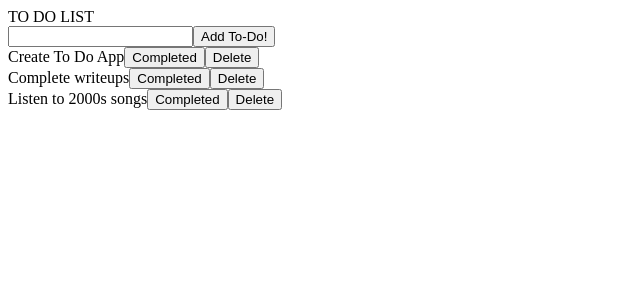
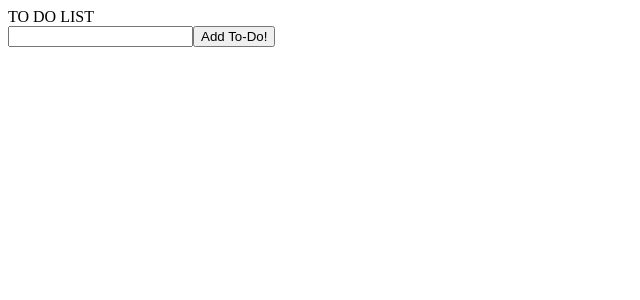
Before and after one commit to Hamdrive/The-Odin-Project-Assignments, a React (Create React App) app in the folder Assignments/to-dos-with-hooks/: page / in a window 1280 px wide. Shown: the top 300 px of the page, without its empty margins (0-640 px from the left). Built offline with nearby package versions, Linux system fonts and the light colour scheme.

Commit message:
implement local storage todos

```diff
--- a/Assignments/to-dos-with-hooks/src/App.js
+++ b/Assignments/to-dos-with-hooks/src/App.js
@@ -1,4 +1,4 @@
-import { useState } from "react";
+import { useEffect, useState } from "react";
 import ToDo from "./components/ToDo";
 import uniqid from "uniqid";
 import "./App.css";
@@ -30,10 +30,22 @@
 
 function App() {
   const [todos, setTodos] = useState([
-    { id: uniqid(), isComplete: false, text: "Create To Do App" },
-    { id: uniqid(), isComplete: false, text: "Complete writeups" },
-    { id: uniqid(), isComplete: false, text: "Listen to 2000s songs" },
+    // { id: uniqid(), isComplete: false, text: "Eat" },
+    // { id: uniqid(), isComplete: false, text: "Sleep" },
+    // { id: uniqid(), isComplete: false, text: "React" },
+    // { id: uniqid(), isComplete: false, text: "Repeat" },
   ]);
+
+  useEffect(() => {
+    let storedToDos = JSON.parse(localStorage.getItem("todolisthooks"))
+    if(storedToDos){
+      setTodos(storedToDos)
+    }
+  },[])
+
+  useEffect(() => {
+    localStorage.setItem("todolisthooks", JSON.stringify(todos))
+  },[todos])
 
   const addToDo = (todoitem) => {
     const newToDoList = [
```
